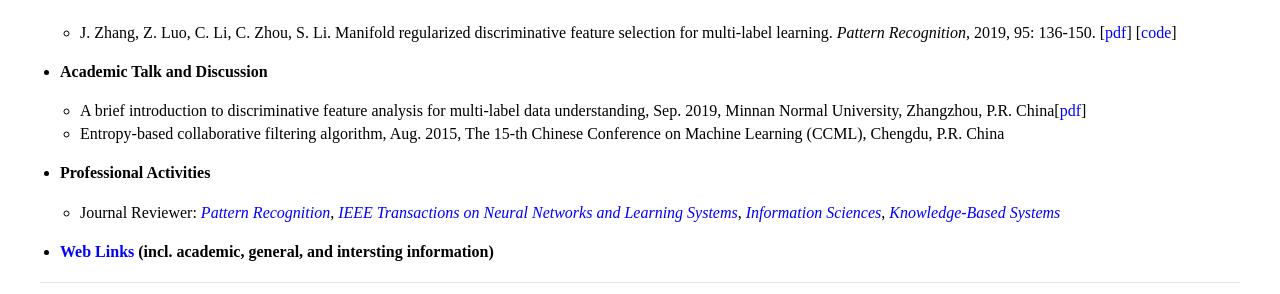
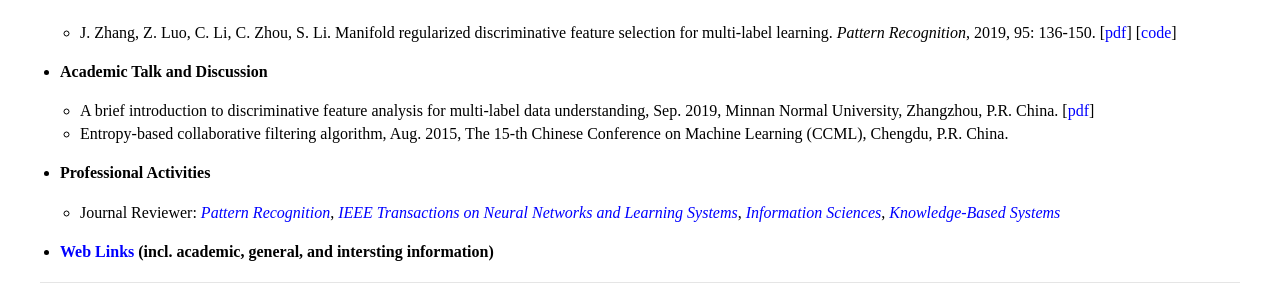
Before and after one commit to jiazhang-ml/jiazhang-ml.github.io, a Jekyll site: the page built from index.md, in a window 1280 px wide. Shown: the part 487-781 px from the top of the page. Built offline with Jekyll 4.4.1, drawn with Linux system fonts in a browser that asks for light colours.

```diff
--- a/index.md
+++ b/index.md
@@ -29,8 +29,8 @@ layout: default
 
 * #### Academic Talk and Discussion
 
-    * A brief introduction to discriminative feature analysis for multi-label data understanding, Sep. 2019, Minnan Normal University, Zhangzhou, P.R. China[[pdf](mnnu.pdf)]
-    * Entropy-based collaborative filtering algorithm, Aug. 2015, The 15-th Chinese Conference on Machine Learning (CCML), Chengdu, P.R. China
+    * A brief introduction to discriminative feature analysis for multi-label data understanding, Sep. 2019, Minnan Normal University, Zhangzhou, P.R. China. [[pdf](mnnu.pdf)]
+    * Entropy-based collaborative filtering algorithm, Aug. 2015, The 15-th Chinese Conference on Machine Learning (CCML), Chengdu, P.R. China.
 
 * #### Professional Activities
 
```
